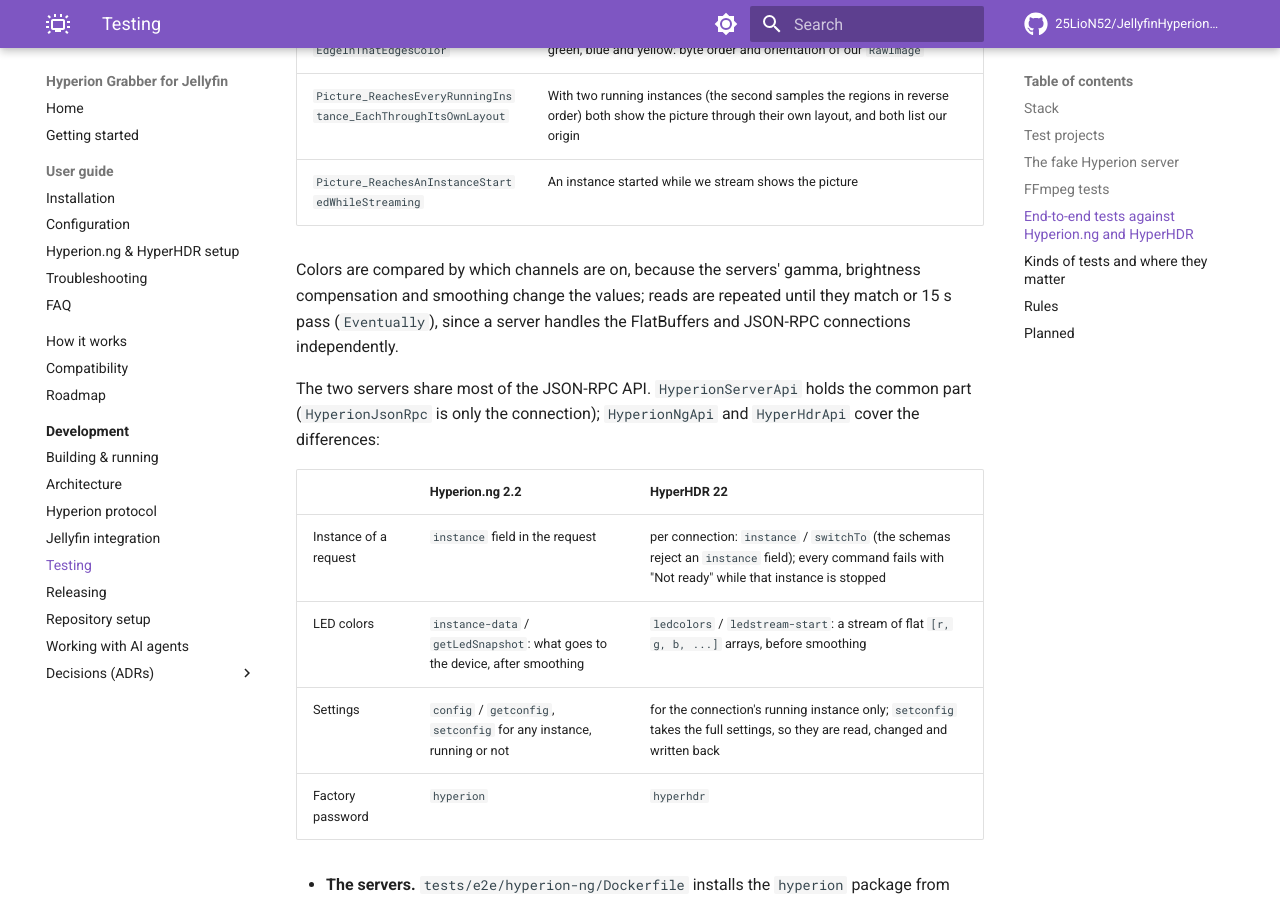
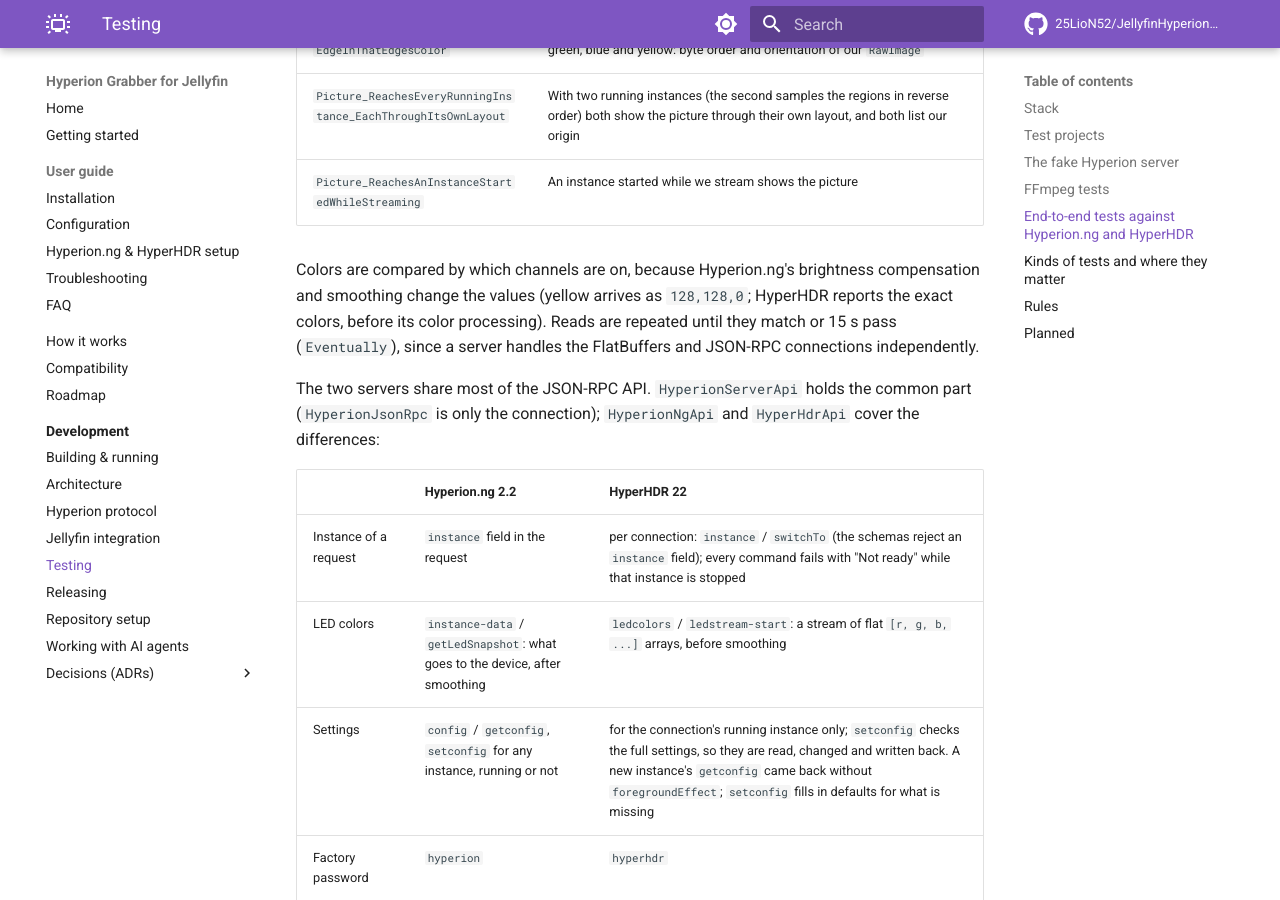
Before and after one commit to 25LioN52/JellyfinHyperionGrabber, an MkDocs documentation site: the page built from docs/development/testing.md, in a window 1280 px wide and 900 px high, scrolled down 2100 px. Built offline with MkDocs 1.6.1 and Material for MkDocs 9.7.7, drawn with Linux system fonts in a browser that asks for light colours; comment, search, counter and statistics services are not loaded.

Commit message:
docs: what the HyperHDR end-to-end run showed
Both servers list the client as <origin>@::ffff:a.b.c.d; HyperHDR reports exact LED colors; a new HyperHDR
instance's getconfig lacked foregroundEffect.

Co-Authored-By: Claude Opus 5.5 <noreply@anthropic.com>

```diff
--- a/docs/development/testing.md
+++ b/docs/development/testing.md
@@ -62,9 +62,10 @@ computes for its LEDs.
 | `Picture_ReachesEveryRunningInstance_EachThroughItsOwnLayout` | With two running instances (the second samples the regions in reverse order) both show the picture through their own layout, and both list our origin |
 | `Picture_ReachesAnInstanceStartedWhileStreaming` | An instance started while we stream shows the picture |
 
-Colors are compared by which channels are on, because the servers' gamma, brightness compensation and smoothing
-change the values; reads are repeated until they match or 15 s pass (`Eventually`), since a server handles the
-FlatBuffers and JSON-RPC connections independently.
+Colors are compared by which channels are on, because Hyperion.ng's brightness compensation and smoothing change the
+values (yellow arrives as `128,128,0`; HyperHDR reports the exact colors, before its color processing). Reads are
+repeated until they match or 15 s pass (`Eventually`), since a server handles the FlatBuffers and JSON-RPC
+connections independently.
 
 The two servers share most of the JSON-RPC API. `HyperionServerApi` holds the common part (`HyperionJsonRpc` is only
 the connection); `HyperionNgApi` and `HyperHdrApi` cover the differences:
@@ -73,7 +74,7 @@ the connection); `HyperionNgApi` and `HyperHdrApi` cover the differences:
 | --- | --- | --- |
 | Instance of a request | `instance` field in the request | per connection: `instance` / `switchTo` (the schemas reject an `instance` field); every command fails with "Not ready" while that instance is stopped |
 | LED colors | `instance-data` / `getLedSnapshot`: what goes to the device, after smoothing | `ledcolors` / `ledstream-start`: a stream of flat `[r, g, b, ...]` arrays, before smoothing |
-| Settings | `config` / `getconfig`, `setconfig` for any instance, running or not | for the connection's running instance only; `setconfig` takes the full settings, so they are read, changed and written back |
+| Settings | `config` / `getconfig`, `setconfig` for any instance, running or not | for the connection's running instance only; `setconfig` checks the full settings, so they are read, changed and written back. A new instance's `getconfig` came back without `foregroundEffect`; `setconfig` fills in defaults for what is missing |
 | Factory password | `hyperion` | `hyperhdr` |
 
 - **The servers.** `tests/e2e/hyperion-ng/Dockerfile` installs the `hyperion` package from Hyperion's official APT
```
Also changed, not shown: docs/development/hyperion-protocol.md (+1 -1 lines), docs/user-guide/hyperion-setup.md (+2 -2 lines).
